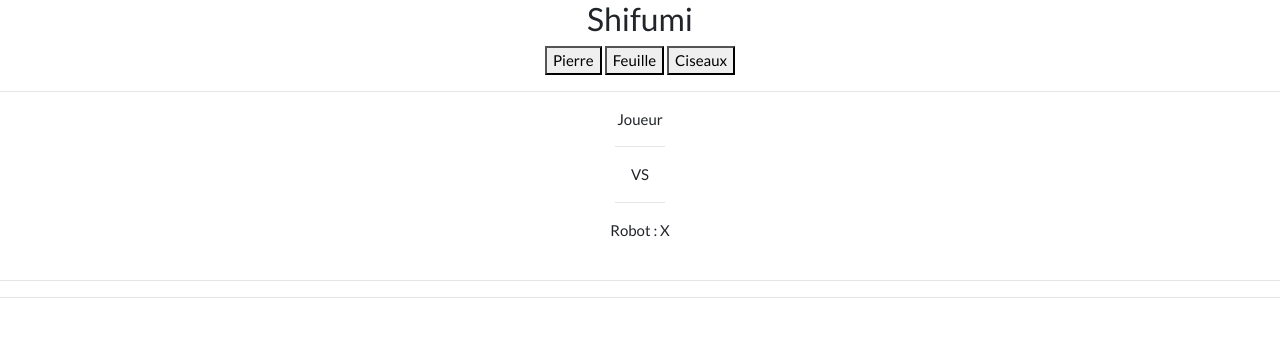
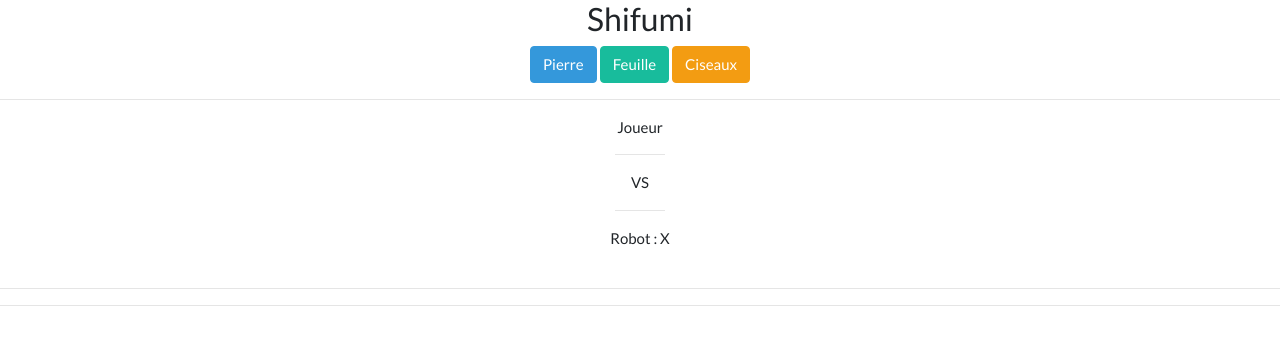
Before and after one commit to valros76/personnal_project5, a PHP site: page /index.php?action=shifumi in a window 1280 px wide. Shown: the part 100-445 px from the top of the page. Run offline with PHP 8.4, Linux system fonts and the light colour scheme.

Commit message:
Add bootstrap class on shifumi's buttons.

```diff
--- a/views/pages/bonus/shifumi.php
+++ b/views/pages/bonus/shifumi.php
@@ -7,9 +7,9 @@
         <article>
             <h3>Shifumi</h3>
             <div class="textArticleHome">
-                <button id="buttoniser">Pierre</button>
-                <button id="buttoniser">Feuille</button>
-                <button id="buttoniser">Ciseaux</button>
+                <button class="btn btn-info">Pierre</button>
+                <button class="btn btn-success">Feuille</button>
+                <button class="btn btn-warning">Ciseaux</button>
                 <hr/>
                 <div id="resultatJoueur" style="display:inline-block;">Joueur</div>
                 <hr width="50px"/>
```
